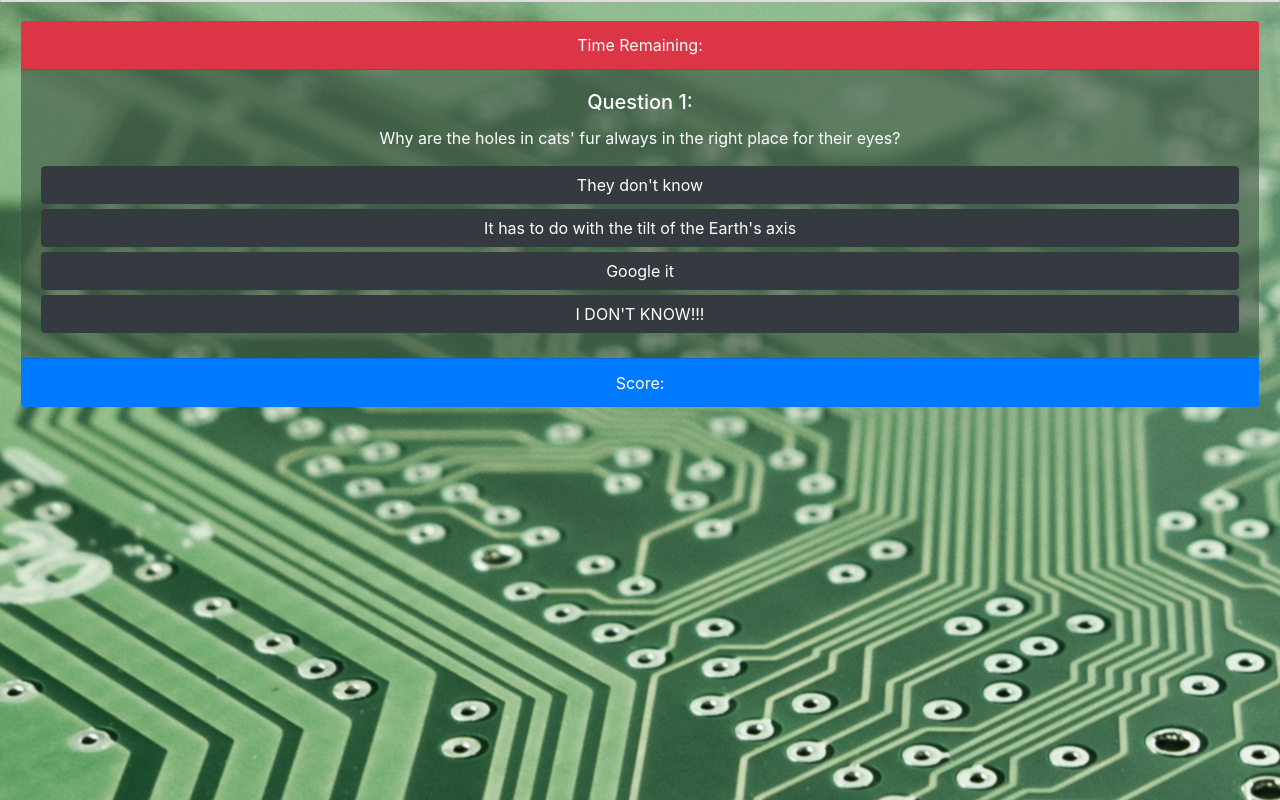
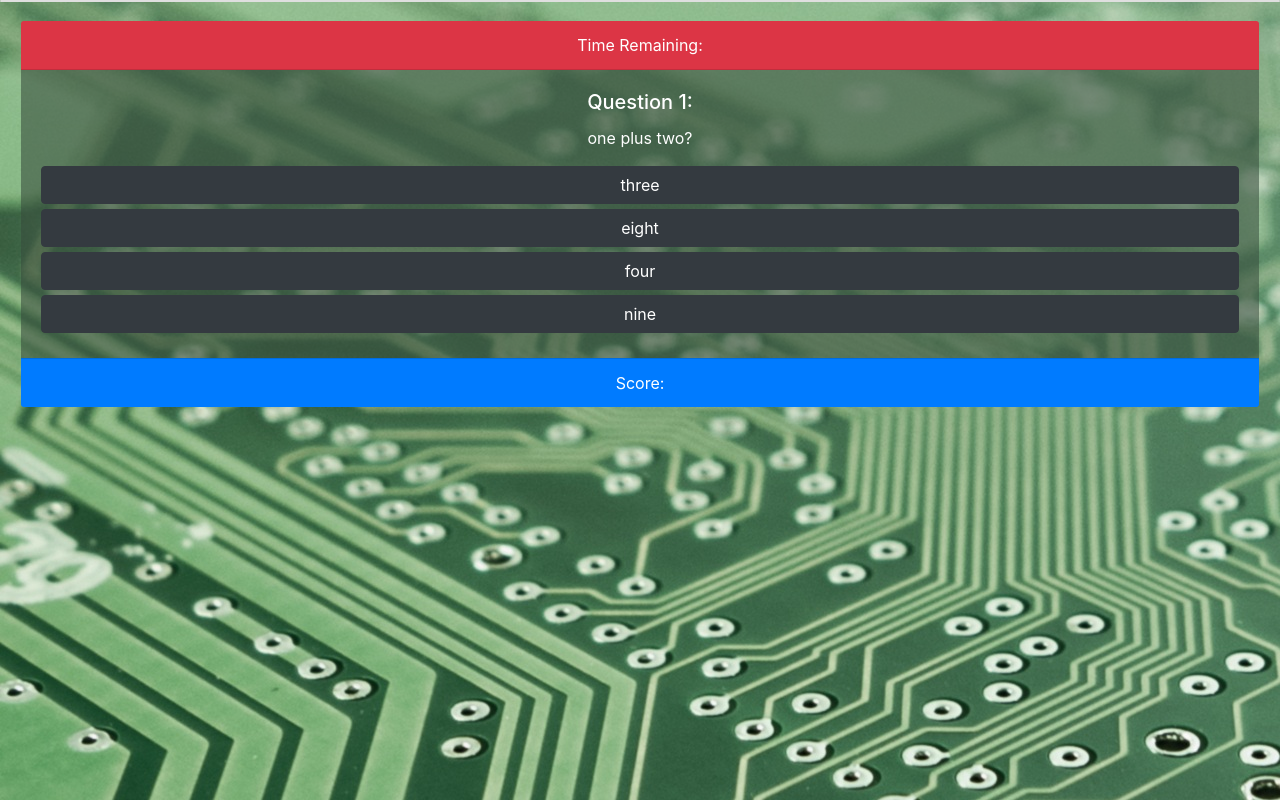
Before and after one commit to rwest88/TriviaGame, a plain HTML site: page index.html in a window 1280 px wide. Drawn offline with nearby package versions, Linux system fonts and the light colour scheme.

Commit message:
added script

```diff
--- a/index.html
+++ b/index.html
@@ -37,24 +37,111 @@
             <div class="card-body">
                 <h5 class="card-title">Question 1:</h5>
                 <p class="card-text">Why are the holes in cats' fur always in the right place for their eyes?</p>
-                <button id="mybtn" class="btn btn-dark">They don't know</button>
-                <button id="mybtn" class="btn btn-dark">It has to do with the tilt of the Earth's axis</button>
-                <button id="mybtn" class="btn btn-dark">Google it</button>
-                <button id="mybtn" class="btn btn-dark">I DON'T KNOW!!!</button>
+                <button id="mybtn" data-btn="0" class="btn btn1 btn-dark">They don't know</button>
+                <button id="mybtn" data-btn="1" class="btn btn2 btn-dark">It has to do with the tilt of the Earth's axis</button>
+                <button id="mybtn" data-btn="2" class="btn btn3 btn-dark">Google it</button>
+                <button id="mybtn" data-btn="3" class="btn btn4 btn-dark">I DON'T KNOW!!!</button>
             </div>
             <div class="card-footer bg-primary">
             Score:
             </div>
         </div>
     </div>
-    <script
+
+<script
     src="https://code.jquery.com/jquery-3.3.1.js"
     integrity="sha256-2Kok7MbOyxpgUVvAk/HJ2jigOSYS2auK4Pfzbm7uH60="
-    crossorigin="anonymous"></script>
-    <script>
-    $('button').on('click', function() {
-        alert("yo");
-    });
-    </script>
+    crossorigin="anonymous">
+</script>
+
+<script>
+
+var trivia = [
+    {   // [0] Q1
+        "q": "one plus two?",
+        "a": [
+            "three",
+            "eight",
+            "four",
+            "nine",
+        ],
+        "c": "three"
+    },
+    {   // [1] Q2
+        "q": "six plus two?",
+        "a": [
+            "three",
+            "eight",
+            "four",
+            "nine",
+        ],
+        "c": "eight"
+    },
+    {   // [2] Q3
+        "q": "two plus two?",
+        "a": [
+            "three",
+            "eight",
+            "four",
+            "nine",
+        ],
+        "c": "four"
+    },
+    {   // [3] Q4
+        "q": "seven plus two?",
+        "a": [
+            "three",
+            "eight",
+            "four",
+            "nine",
+        ],
+        "c": "nine"
+    },
+    {   // [4] Q5
+        "q": "ten minus seven?",
+        "a": [
+            "three",
+            "eight",
+            "four",
+            "nine",
+        ],
+        "c": "three"
+    }
+]
+
+var count = -1;
+
+function newQuestion() {
+    count++;
+    if (count >= trivia.length) {
+        end();
+        return false;
+    }
+    $('.card-title').text("Question " + (count + 1) + ":");
+    $('.card-text').text(trivia[count].q);
+
+    $('.btn1').text(trivia[count].a[$('.btn1').data('btn')]);
+    $('.btn2').text(trivia[count].a[$('.btn2').data('btn')]);
+    $('.btn3').text(trivia[count].a[$('.btn3').data('btn')]);
+    $('.btn4').text(trivia[count].a[$('.btn4').data('btn')]);
+}
+
+function end() {
+    $('.card-title').text("Game Over");
+    $('.card-text').text("You answered x / x correctly");
+}
+
+$('button').on('click', function() {
+    if (trivia[count].a[$(this).data('btn')] == trivia[count].c) {
+        alert('good');
+    } else {
+        alert('bad');
+    }
+    newQuestion();
+});
+
+newQuestion();
+
+</script>
 </body>
 </html>
```
